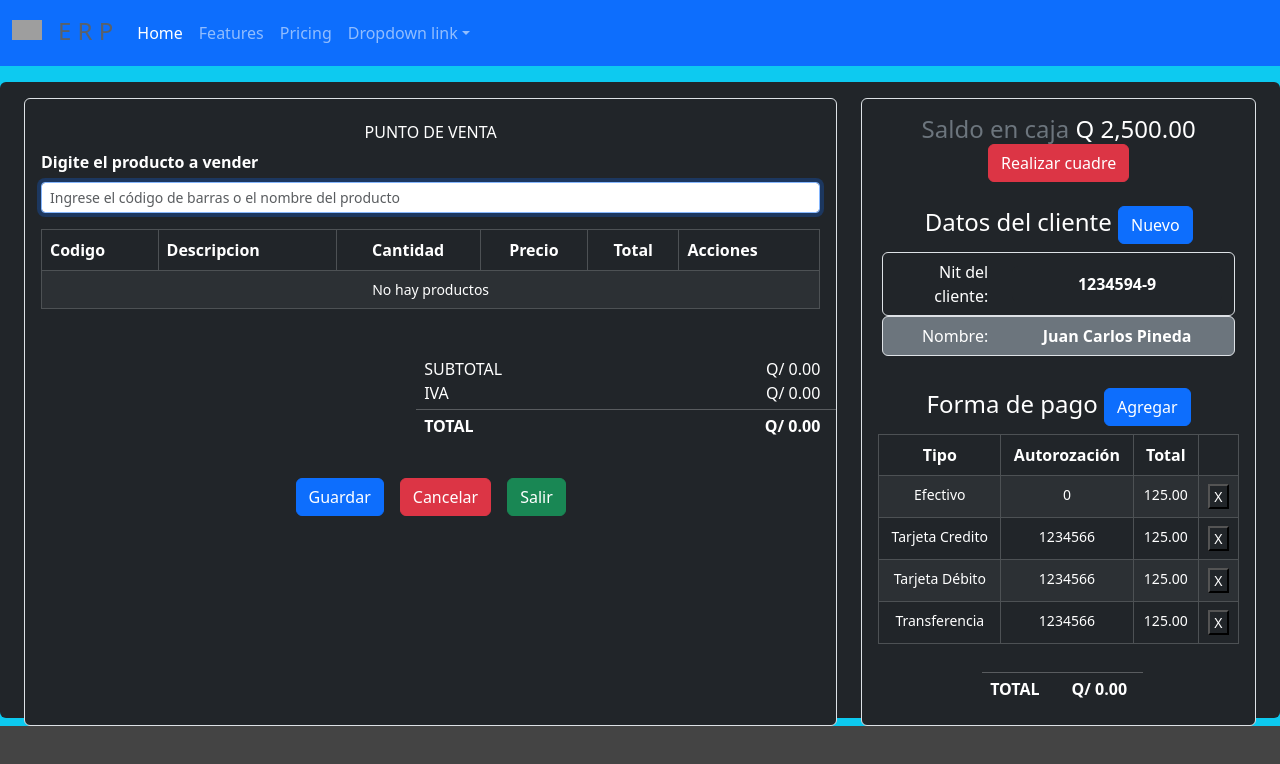
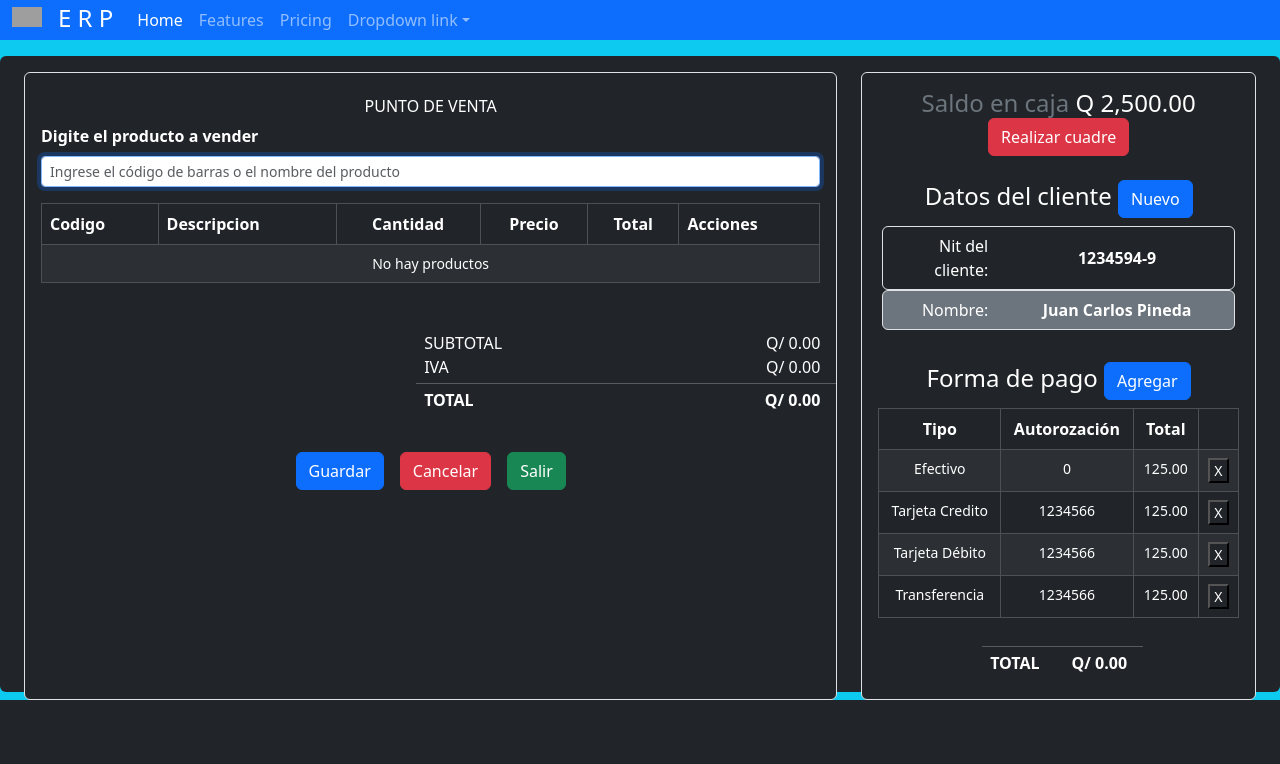
Before and after one commit to arnoldoma/punto-de-venta, a React (Create React App) app: page / in a window 1280 px wide. Shown: the top 764 px of the page. Built offline with nearby package versions, Linux system fonts and the light colour scheme; grey boxes are pictures that could not be loaded; the HTML template or start-up script is replaced by a standard one.

Commit message:
Edit css app

```diff
--- a/src/App.css
+++ b/src/App.css
@@ -1,7 +1,4 @@
-* {
-  margin: 0;
-  padding: 0;
-}
+
 :root {
   --bs-blue: #0d6efd;
   --bs-indigo: #6610f2;
@@ -33,7 +30,10 @@
 *{
   text-decoration: none;
   list-style: none;
+  margin: 0;
+  padding: 0;
 }
+
 a{
   text-decoration: none;
 
@@ -42,24 +42,18 @@ li{
   list-style: none;
 }
 
-body {
-  font-size: 1rem;
-  font-weight: 300;
-  background-color: #444444;
-  color: #5a6169;
-}
-
-#main-logo{
-  width: 140px;
-  height: 50px;
-}
-
-#mainContent {
-  max-height: 70vh;
+body{
+  width: 100vw;
+  height: 100vh;
+  background: var(--bs-dark);
+  color: var(--bs-white);
   display: flex;
   flex-direction: column;
-  width: 100%;
-  /* background: #2c2a2a; */
+  margin: 0;
+  padding: 0;
+}
+nav{
+  height: 40px;
 }
 
 .listProducts {
```
